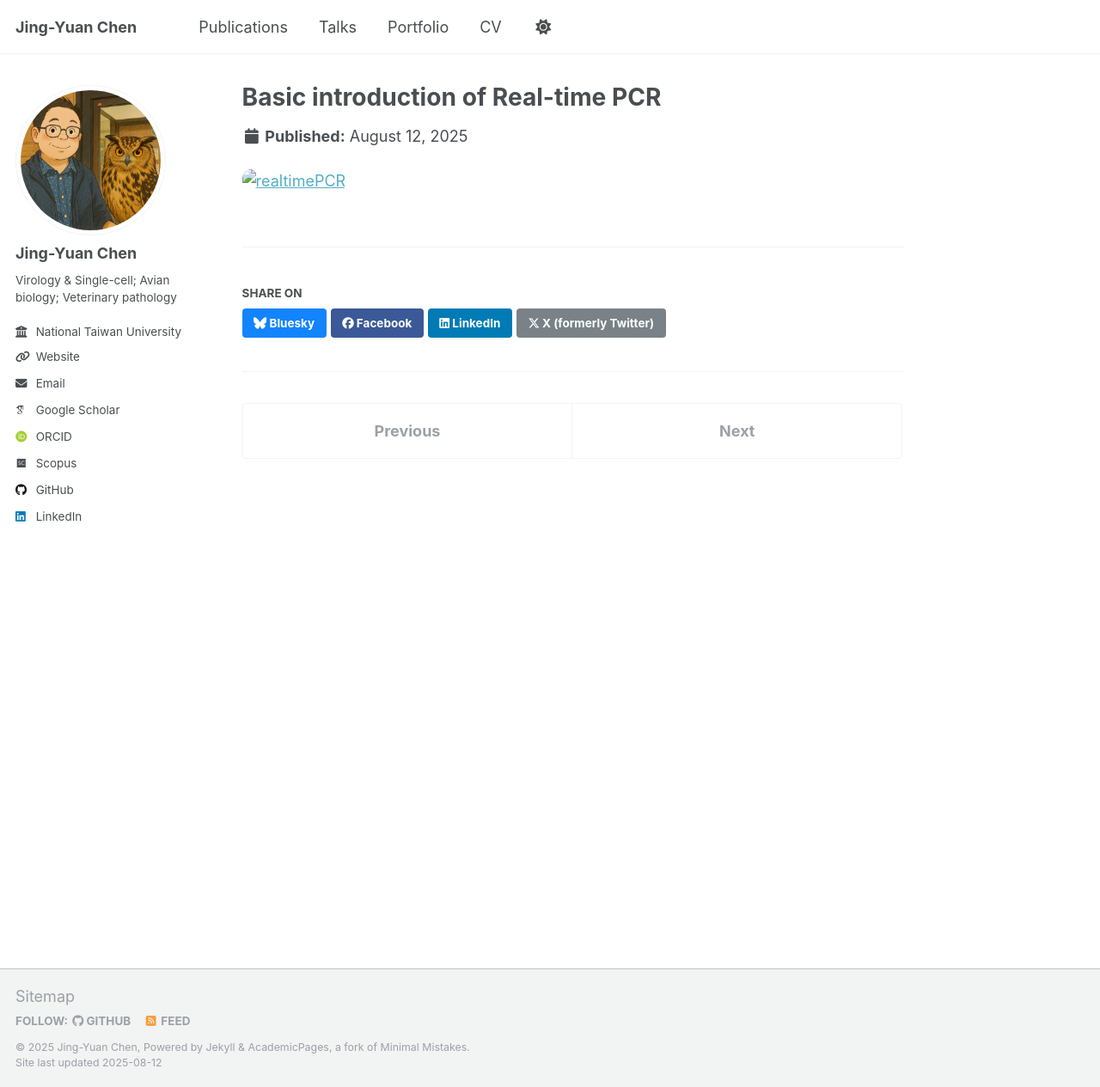
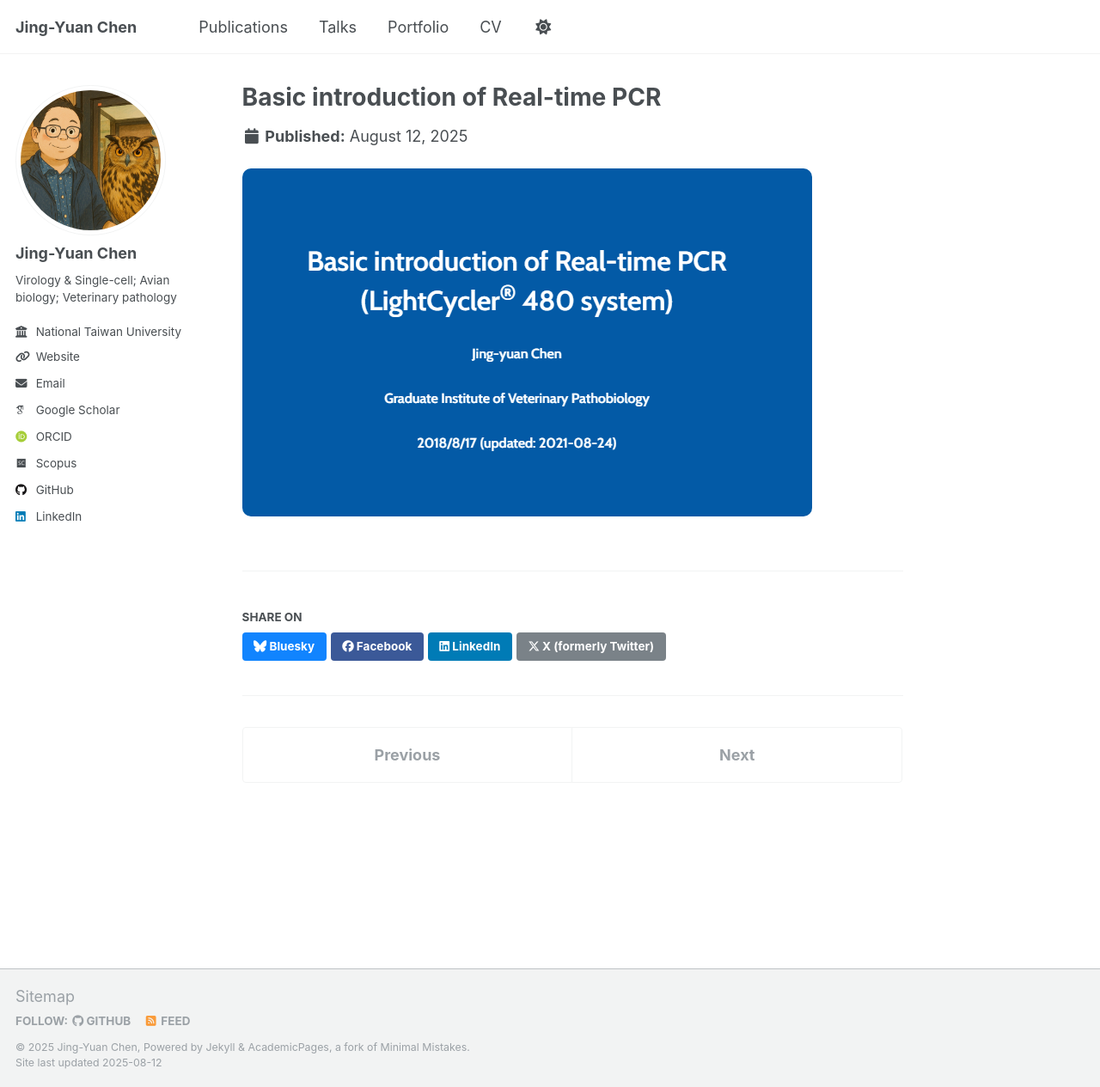
Before and after one commit to jychen74/jychen74.github.io, a Jekyll site: the page built from _portfolio/portfolio-999.html, in a window 1280 px wide and 1265 px high. Shown: the whole window at 86% size. Built offline with Jekyll 4.4.1, drawn with Linux system fonts in a browser that asks for light colours; some web fonts are replaced; a script that is not in the unit is left out.

Commit message:
portfolio

```diff
--- a/_portfolio/portfolio-999.html
+++ b/_portfolio/portfolio-999.html
@@ -1,9 +1,9 @@
 ---
 title: "Basic introduction of Real-time PCR"
-excerpt: "A slide to brief the principle and application of Real-time PCR.<br><img src='images/realtimePCR.png'>"
+excerpt: "A slide to brief the principle and application of Real-time PCR.<br><img src='/images/realtimePCR.png'>"
 collection: portfolio
 ---
 
 <a href='https://lazyliondog.github.io/realtimePCR/' target='_blank'>
-  <img src='images/realtimePCR.png' alt='realtimePCR' style='max-width: 100%; border-radius: 10px;'>
+  <img src='/images/realtimePCR.png' alt='realtimePCR' style='max-width: 100%; border-radius: 10px;'>
 </a>
```
